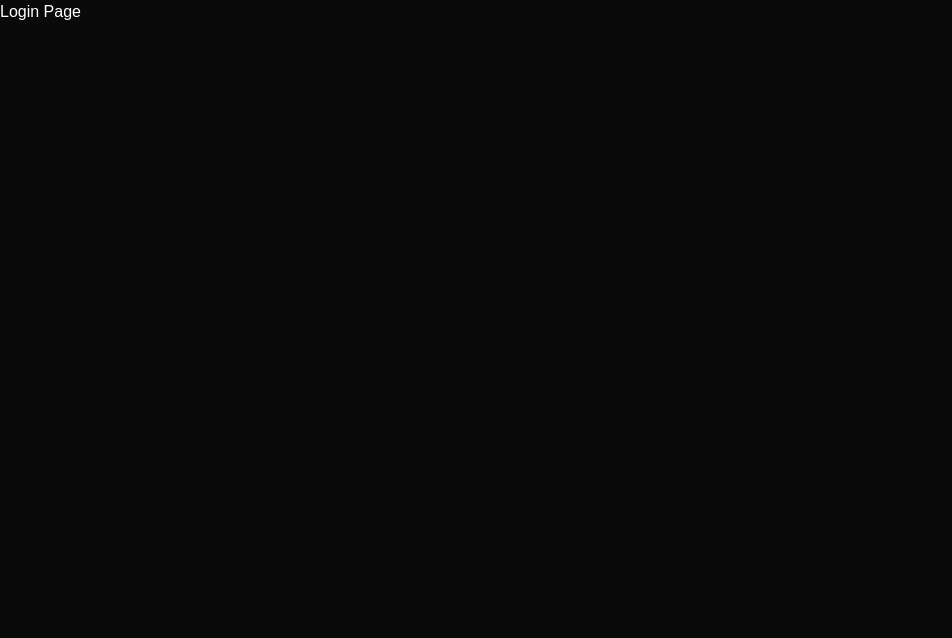
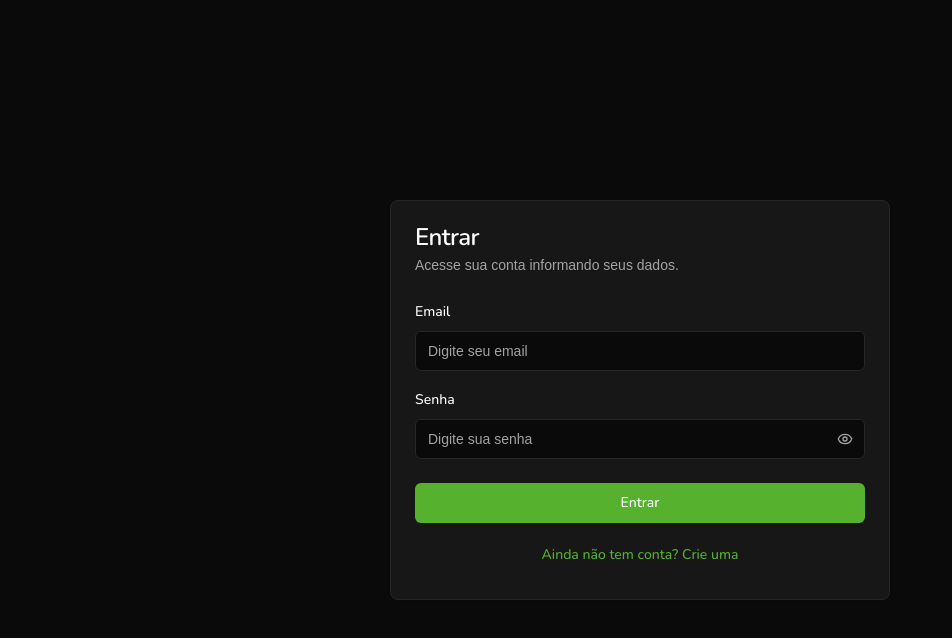
Before and after one commit to vivianeaguiarc/fintrack, a React (Vite) app: page /login in a window 1280 px wide. Shown: the top 638 px of the page, without its empty margins (0-952 px from the left). Built offline with nearby package versions, Linux system fonts and the light colour scheme; a web font is replaced by a local one.

Commit message:
feat: add login with form validations

```diff
--- a/src/pages/login.jsx
+++ b/src/pages/login.jsx
@@ -1,5 +1,105 @@
-const LoginPage = () => {
-  return <h1>Login Page</h1>
+
+import { zodResolver } from '@hookform/resolvers/zod'
+import { useForm } from 'react-hook-form'
+import { Link } from 'react-router-dom'
+import { z } from 'zod'
+
+import PasswordInput from '@/components/password-input'
+import { Button } from '@/components/ui/button'
+import {
+  Card,
+  CardContent,
+  CardDescription,
+  CardFooter,
+  CardHeader,
+  CardTitle,
+} from '@/components/ui/card'
+import {
+  Form,
+  FormControl,
+  FormField,
+  FormItem,
+  FormLabel,
+  FormMessage,
+} from '@/components/ui/form'
+import { Input } from '@/components/ui/input'
+
+const loginSchema = z.object({
+  email: z.string().trim().email({
+    message: 'Insira um email válido.',
+  }),
+  password: z.string().min(6, {
+    message: 'A senha deve ter no mínimo 6 caracteres.',
+  }),
+})
+
+const Login = () => {
+  const methods = useForm({
+    resolver: zodResolver(loginSchema),
+    defaultValues: {
+      email: '',
+      password: '',
+    },
+  })
+
+  const handleSubmit = (data) => {
+    console.log(data)
+  }
+
+  return (
+    <div className="flex h-screen w-screen flex-col items-center justify-center gap-3">
+      <Form {...methods}>
+        <form onSubmit={methods.handleSubmit(handleSubmit)}>
+          <Card className="w-[500px]">
+            <CardHeader>
+              <CardTitle>Entrar</CardTitle>
+              <CardDescription>
+                Acesse sua conta informando seus dados.
+              </CardDescription>
+            </CardHeader>
+
+            <CardContent className="space-y-4">
+              <FormField
+                control={methods.control}
+                name="email"
+                render={({ field }) => (
+                  <FormItem>
+                    <FormLabel>Email</FormLabel>
+                    <FormControl>
+                      <Input placeholder="Digite seu email" {...field} />
+                    </FormControl>
+                    <FormMessage />
+                  </FormItem>
+                )}
+              />
+
+              <FormField
+                control={methods.control}
+                name="password"
+                render={({ field }) => (
+                  <FormItem>
+                    <FormLabel>Senha</FormLabel>
+                    <FormControl>
+                      <PasswordInput {...field} />
+                    </FormControl>
+                    <FormMessage />
+                  </FormItem>
+                )}
+              />
+            </CardContent>
+
+            <CardFooter className="flex flex-col gap-3">
+              <Button className="w-full">Entrar</Button>
+
+              <Button variant="link" asChild>
+                <Link to="/signup">Ainda não tem conta? Crie uma</Link>
+              </Button>
+            </CardFooter>
+          </Card>
+        </form>
+      </Form>
+    </div>
+  )
 }
 
-export default LoginPage
+export default Login
```
